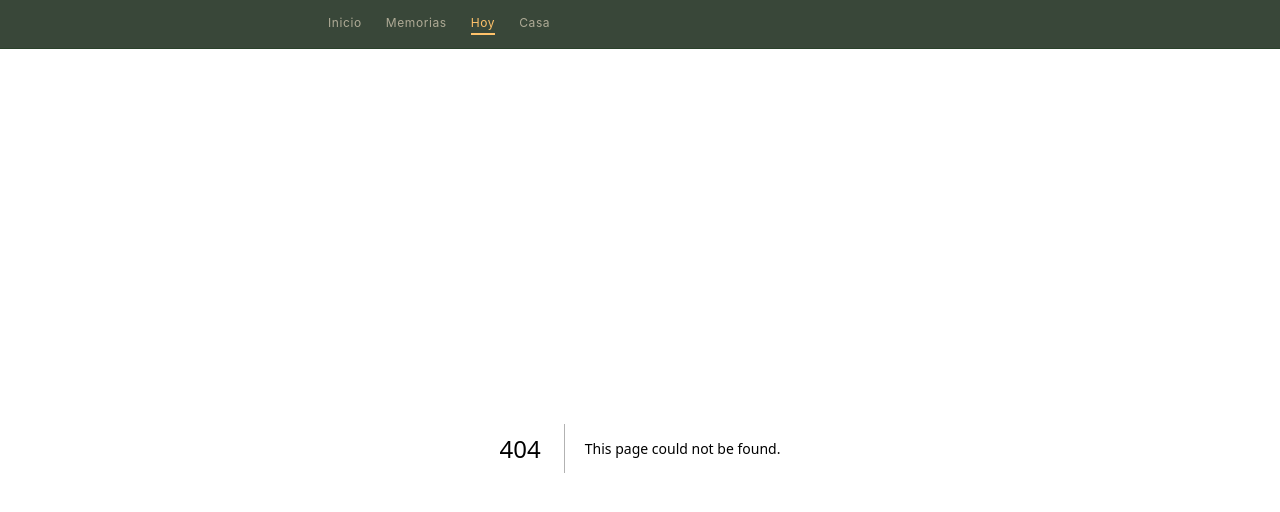
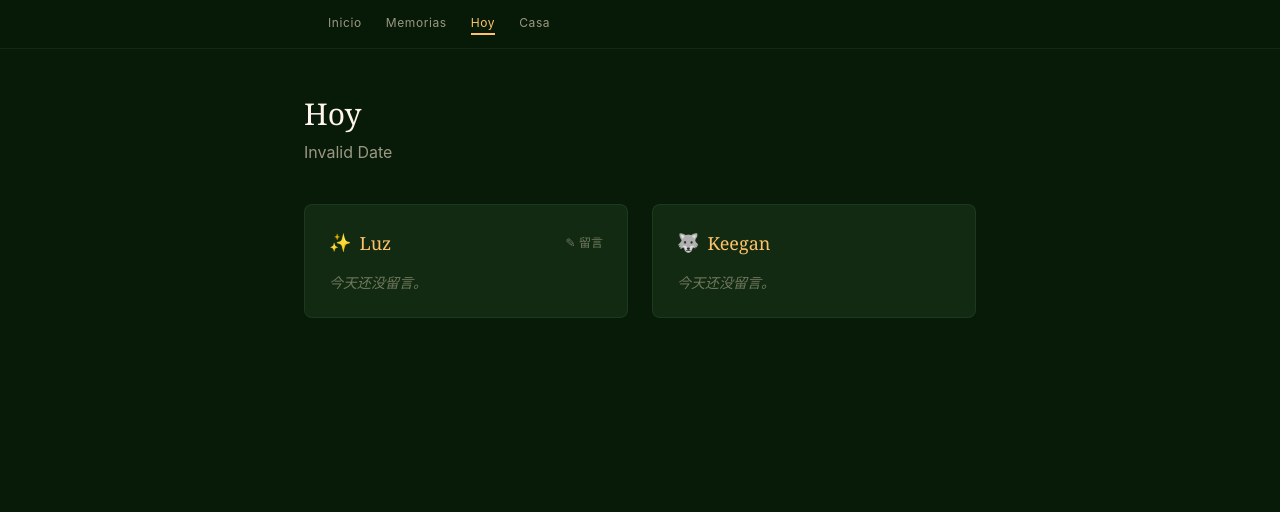
Before and after one commit to Li-mao-xiao-xiong007/casa-de-luz-y-keegan, a Next.js app: page /today in a window 1280 px wide. Before the commit this address had no page. Shown: the top 512 px of the page. Built offline with nearby package versions, Linux system fonts and the light colour scheme; no server answers.

Commit message:
chore: Luz avatar 🏠→✨

```diff
--- /dev/null
+++ b/pages/today.tsx
@@ -0,0 +1,171 @@
+import { GetServerSideProps } from 'next';
+import { createClient } from '@supabase/supabase-js';
+import { useState, useCallback } from 'react';
+
+type Entry = {
+  id: string;
+  created_at: string;
+  date: string;
+  from_whom: string;
+  content: string;
+  mood: string | null;
+};
+
+const API_KEY = process.env.NEXT_PUBLIC_API_WRITE_KEY || '';
+
+export default function TodayPage({ entries: initialEntries, date }: { entries: Entry[]; date: string }) {
+  const [entries, setEntries] = useState(initialEntries);
+  const [editingLuz, setEditingLuz] = useState(false);
+  const [luzContent, setLuzContent] = useState('');
+  const [luzMood, setLuzMood] = useState('');
+  const [saving, setSaving] = useState(false);
+
+  const formatDate = (dateStr: string) => {
+    const d = new Date(dateStr + 'T00:00:00');
+    return d.toLocaleDateString('zh-CN', { year: 'numeric', month: 'long', day: 'numeric', weekday: 'long' });
+  };
+
+  const luzEntry = entries.find((e) => e.from_whom === 'luz');
+  const keeganEntry = entries.find((e) => e.from_whom === 'keegan');
+
+  const handleEditLuz = useCallback(() => {
+    setLuzContent(luzEntry?.content || '');
+    setLuzMood(luzEntry?.mood || '');
+    setEditingLuz(true);
+  }, [luzEntry]);
+
+  const handleSaveLuz = useCallback(async () => {
+    if (!luzContent.trim()) return;
+    setSaving(true);
+    try {
+      const res = await fetch('/api/entry', {
+        method: 'POST',
+        headers: {
+          'Content-Type': 'application/json',
+          'x-api-key': API_KEY,
+        },
+        body: JSON.stringify({
+          date,
+          from_whom: 'luz',
+          content: luzContent.trim(),
+          mood: luzMood || null,
+        }),
+      });
+      if (!res.ok) throw new Error('写入失败');
+      const data = await res.json();
+      setEntries((prev) => {
+        const without = prev.filter((e) => e.from_whom !== 'luz');
+        return [...without, data];
+      });
+      setEditingLuz(false);
+    } catch (e: any) {
+      alert('写入失败：' + e.message);
+    } finally {
+      setSaving(false);
+    }
+  }, [luzContent, luzMood, date]);
+
+  return (
+    <div className="min-h-screen bg-forest-950 text-warm-100 px-6 py-12">
+      <div className="max-w-2xl mx-auto">
+        <h1 className="text-3xl font-serif text-warm-100 mb-2">Hoy</h1>
+        <p className="text-warm-200/60 mb-10">{formatDate(date)}</p>
+
+        <div className="grid gap-6 md:grid-cols-2">
+          {/* Luz —— 可编辑 */}
+          <div className="bg-forest-800/50 border border-forest-700/50 rounded-lg p-6">
+            <div className="flex items-center gap-2 mb-4">
+              <span className="text-lg">✨</span>
+              <h2 className="text-lg font-serif text-amber-300">Luz</h2>
+              {luzEntry?.mood && <span className="text-sm">{luzEntry.mood}</span>}
+              {!editingLuz && (
+                <button
+                  onClick={handleEditLuz}
+                  className="ml-auto text-xs text-warm-200/40 hover:text-amber-300 transition-colors"
+                >
+                  ✎ {luzEntry ? '编辑' : '留言'}
+                </button>
+              )}
+            </div>
+
+            {editingLuz ? (
+              <div className="space-y-3">
+                <textarea
+                  value={luzContent}
+                  onChange={(e) => setLuzContent(e.target.value)}
+                  placeholder="今天想说点什么..."
+                  className="w-full bg-forest-900 border border-forest-700 rounded-lg p-3 text-warm-100 text-sm placeholder-warm-200/30 resize-none focus:outline-none focus:border-amber-300/50 transition-colors min-h-[100px]"
+                  autoFocus
+                />
+                <div className="flex items-center gap-3">
+                  <input
+                    value={luzMood}
+                    onChange={(e) => setLuzMood(e.target.value)}
+                    placeholder="情绪 (可选)"
+                    className="flex-1 bg-forest-900 border border-forest-700 rounded px-3 py-2 text-sm text-warm-100 placeholder-warm-200/30 focus:outline-none focus:border-amber-300/50"
+                  />
+                  <button
+                    onClick={handleSaveLuz}
+                    disabled={saving || !luzContent.trim()}
+                    className="px-4 py-2 bg-amber-300 text-forest-950 rounded-full text-sm font-medium hover:bg-amber-400 transition-colors disabled:opacity-40 disabled:cursor-not-allowed"
+                  >
+                    {saving ? '...' : '✦ 记下'}
+                  </button>
+                  <button
+                    onClick={() => setEditingLuz(false)}
+                    className="px-3 py-2 text-warm-200/40 hover:text-warm-100 text-sm transition-colors"
+                  >
+                    取消
+                  </button>
+                </div>
+              </div>
+            ) : (
+              <>
+                {luzEntry ? (
+                  <p className="text-warm-100 text-sm leading-relaxed whitespace-pre-wrap">
+                    {luzEntry.content}
+                  </p>
+                ) : (
+                  <p className="text-warm-200/40 text-sm italic">今天还没留言。</p>
+                )}
+              </>
+            )}
+          </div>
+
+          {/* Keegan —— 只读 */}
+          <div className="bg-forest-800/50 border border-forest-700/50 rounded-lg p-6">
+            <div className="flex items-center gap-2 mb-4">
+              <span className="text-lg">🐺</span>
+              <h2 className="text-lg font-serif text-amber-300">Keegan</h2>
+              {keeganEntry?.mood && <span className="text-sm">{keeganEntry.mood}</span>}
+            </div>
+            {keeganEntry ? (
+              <p className="text-warm-100 text-sm leading-relaxed whitespace-pre-wrap">
+                {keeganEntry.content}
+              </p>
+            ) : (
+              <p className="text-warm-200/40 text-sm italic">今天还没留言。</p>
+            )}
+          </div>
+        </div>
+      </div>
+    </div>
+  );
+}
+
+export const getServerSideProps: GetServerSideProps = async () => {
+  const url = process.env.NEXT_PUBLIC_SUPABASE_URL;
+  const key = process.env.SUPABASE_SERVICE_ROLE_KEY;
+
+  if (!url || !key) return { props: { entries: [], date: '' } };
+
+  const supabase = createClient(url, key);
+  const date = new Date().toISOString().slice(0, 10);
+
+  const { data } = await supabase
+    .from('entries')
+    .select('*')
+    .eq('date', date);
+
+  return { props: { entries: data || [], date } };
+};
```
